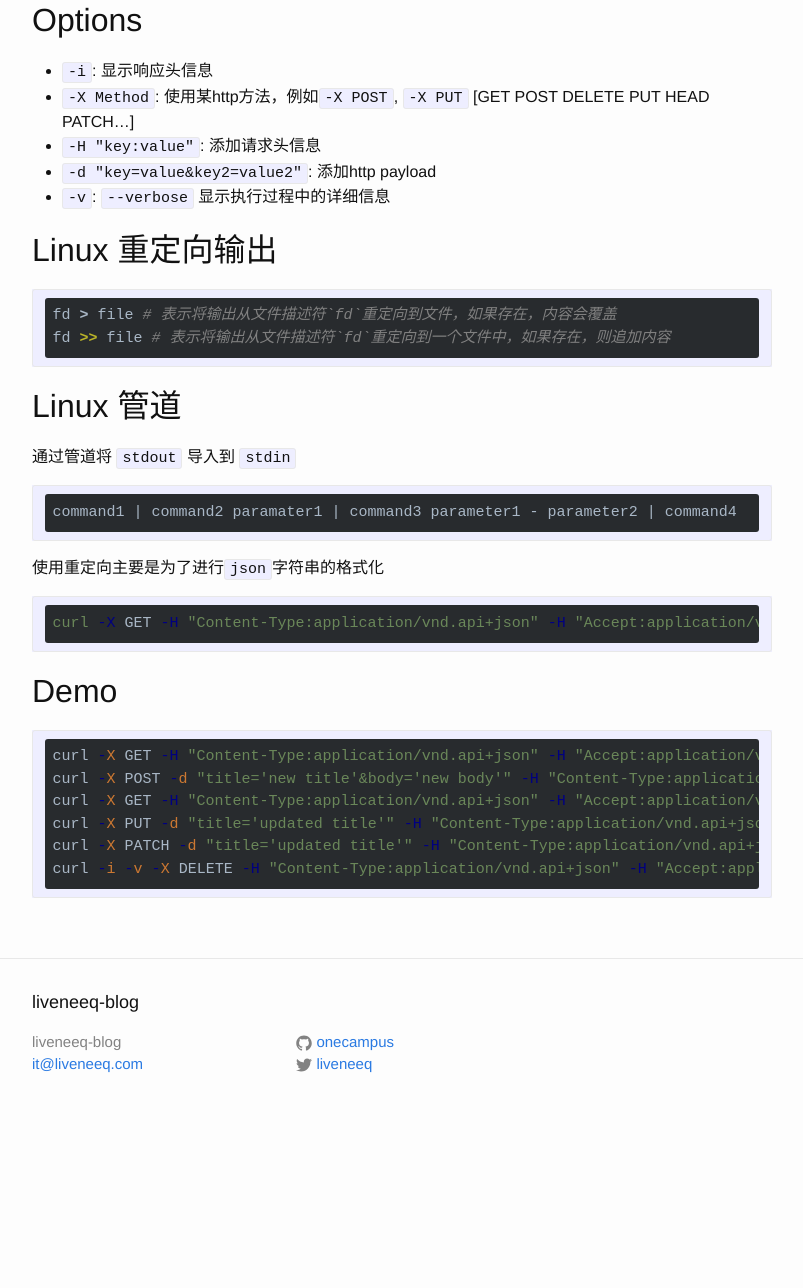
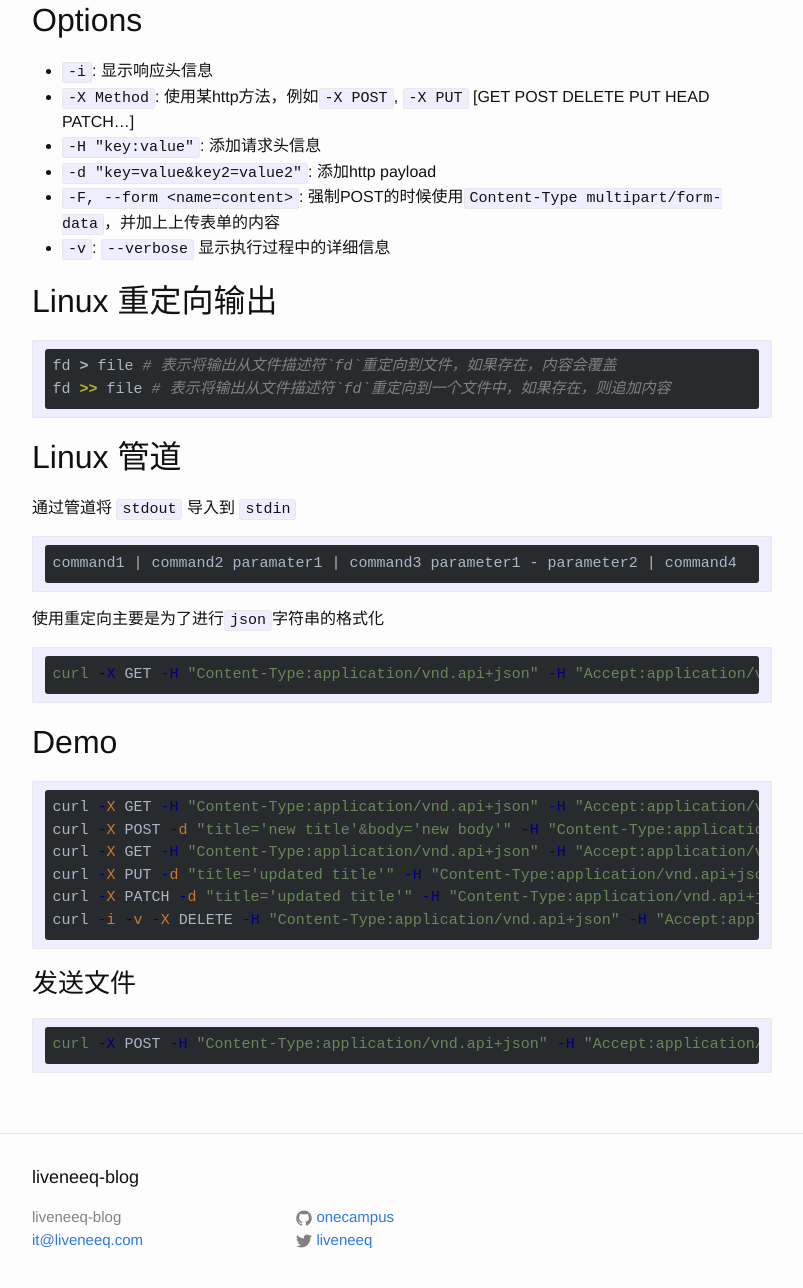
Before and after one commit to lipuwater/blog, a Jekyll site: the page built from _posts/2015-12-12-curl-for-api.md, in a window 1280 px wide and 1400 px high, scrolled down 949 px, cut to the strip 89-1377 px from the top of the window. Shown: the whole strip, without its empty margins (238-1041 px from the left). Built offline with Jekyll 4.4.1, drawn with Linux system fonts in a browser that asks for light colours; Markdown is read by kramdown in place of the engine named in the settings; comment, search, counter and statistics services are not loaded; before the commit the page ends 2174 px from its top, so only the background shows below that.

Commit message:
Add post file uploader

````diff
--- a/_posts/2015-12-12-curl-for-api.md
+++ b/_posts/2015-12-12-curl-for-api.md
@@ -15,6 +15,7 @@
 * `-X Method`: 使用某http方法，例如`-X POST`, `-X PUT` [GET POST DELETE PUT HEAD PATCH...]
 * `-H "key:value"`: 添加请求头信息
 * `-d "key=value&key2=value2"`: 添加http payload
+* `-F, --form <name=content>`: 强制POST的时候使用`Content-Type multipart/form-data`，并加上上传表单的内容
 * `-v`: `--verbose` 显示执行过程中的详细信息
 
 
@@ -49,3 +50,9 @@
 curl -X PATCH -d "title='updated title'" -H "Content-Type:application/vnd.api+json" -H "Accept:application/vnd.api+json" "http://127.0.0.1/articles/1" | python -m json.tool
 curl -i -v -X DELETE -H "Content-Type:application/vnd.api+json" -H "Accept:application/vnd.api+json" "http://127.0.0.1/articles/1"
 ```
+
+### 发送文件
+
+```bash
+curl -X POST -H "Content-Type:application/vnd.api+json" -H "Accept:application/vnd.api+json" -F "picture=@/logo.png" "http://127.0.0.1/uploader" | python -m json.tool
+```
````
